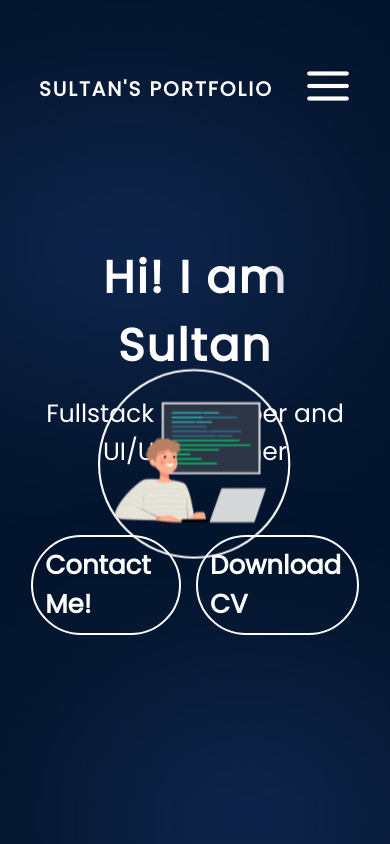
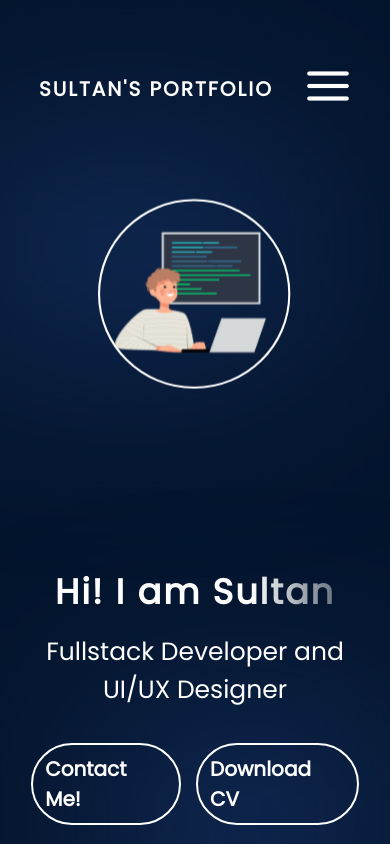
Before and after one commit to Shinee000ZZZ/saltun, a React (Vite) app: page / in a window 390 px wide. Shown: the top 844 px of the page. Built offline with nearby package versions, Linux system fonts and the light colour scheme.

Commit message:
lasjaeljs

```diff
--- a/src/App.module.css
+++ b/src/App.module.css
@@ -50,4 +50,8 @@ html{
         transform: translateY(-3000px);
         transition: transform 0.5s ease-in-out;
     }
+    .App {
+        background-color: var(--color-bg);
+        width: 100%;
+    }
 }
--- a/src/components/Hero/Hero.module.css
+++ b/src/components/Hero/Hero.module.css
@@ -86,7 +86,7 @@
 .buttons {
     display: flex;
     gap: 15px; /* Adjust the spacing between buttons as needed */
-    margin-top: 20px; /* Add some margin at the top if needed */
+    margin-top: 10px; /* Add some margin at the top if needed */
 }
 
 
@@ -127,7 +127,7 @@
 
     .title {
         text-align: center;
-        font-size: 45px;
+        font-size: 35px;
         font-family: Poppins;
 
     }
@@ -135,7 +135,7 @@
     .content{
         align-items: center;
         position: relative;
-        top: -550px;
+        top: -360px;
     }
 
     .description{
@@ -145,7 +145,7 @@
     .heroImg{
         width: 59%;
         position: relative;
-        margin-top: 20px;
+        margin-top: -150px;
     }
 
     .bottBlur{
@@ -154,4 +154,10 @@
         margin-top: 100px;
 
     }
+
+    .contactBtn{
+        justify-content: center;
+        margin-top: -20px;
+        font-size: 20px;
+    }
 }
```
